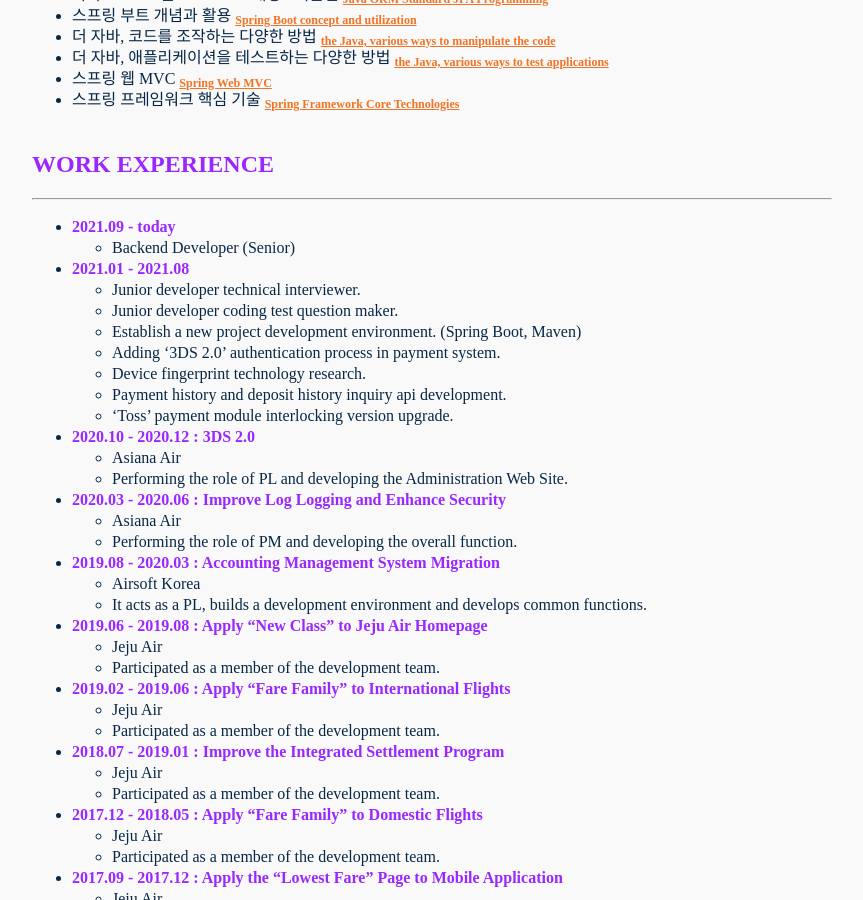
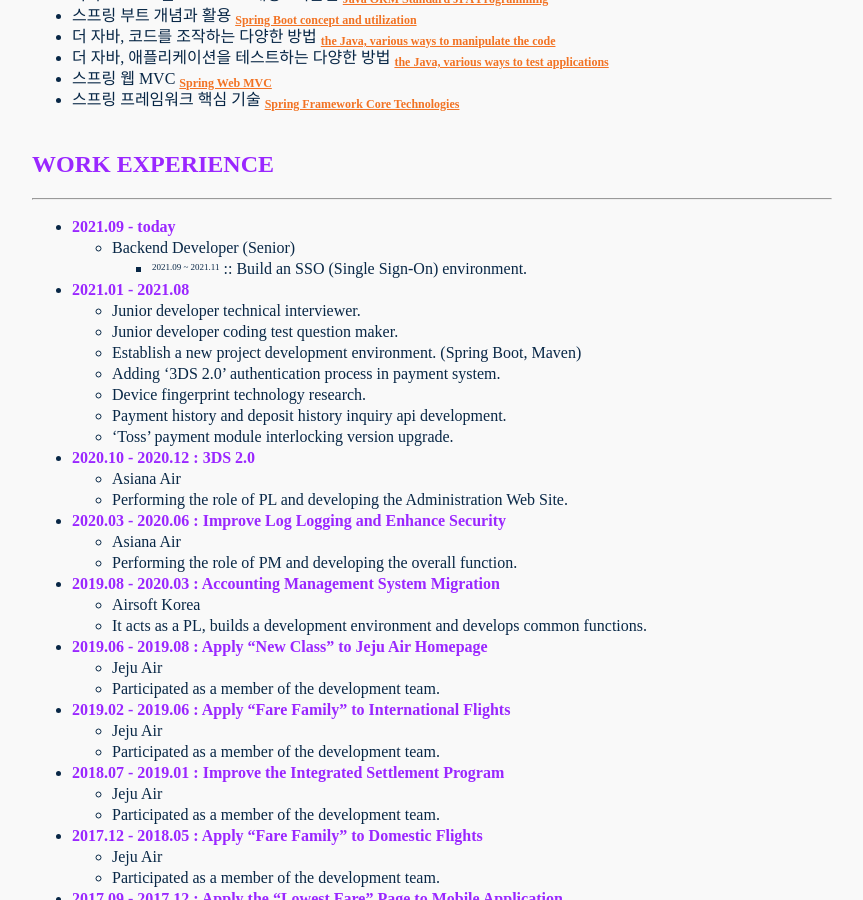
Before and after one commit to nimkoes/portfolio, a Jekyll site: the page built from about.md, in a window 1280 px wide and 900 px high, scrolled down 1685 px. Shown: the whole window, without its empty margins (208-1071 px from the left). Built offline with Jekyll 4.4.1, drawn with Linux system fonts in a browser that asks for light colours.

Commit message:
mod post

```diff
--- a/about.md
+++ b/about.md
@@ -88,6 +88,7 @@
 
 * **2021.09 - today**
   * Backend Developer (Senior)
+    * <sup><sub>2021.09 ~ 2021.11</sub></sup> :: Build an SSO (Single Sign-On) environment.
 * **2021.01 - 2021.08**
   * Junior developer technical interviewer.
   * Junior developer coding test question maker.
```
